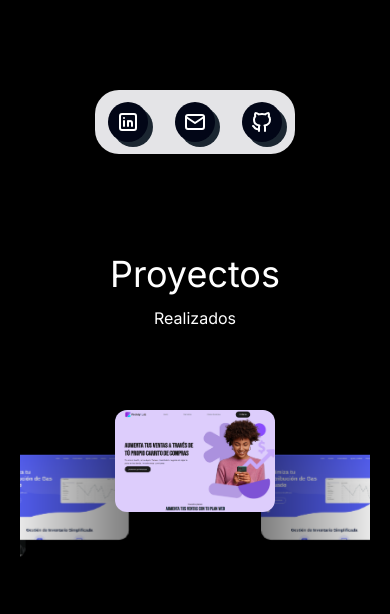
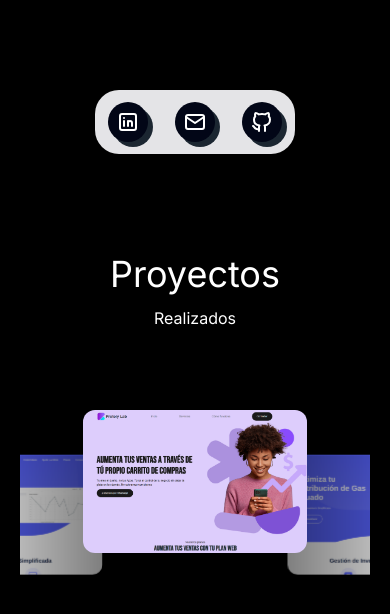
Before and after one commit to MatiTarl/Porfolio, a Next.js app: page / in a window 390 px wide. Shown: the part 636-1250 px from the top of the page. Built offline with nearby package versions, Linux system fonts and the light colour scheme.

Commit message:
Correcion de responsive

```diff
--- a/src/app/components/carousel/CarouselReact.jsx
+++ b/src/app/components/carousel/CarouselReact.jsx
@@ -67,13 +67,13 @@ export default function Carousel() {
         {slides.map((slide) => {
           return (
             <>
-              <SwiperSlide className="max-w-[10rem] sm:max-w-[30rem] relative items-center justify-center mt-10">
-                <div className="w-96 h-52 cardP ">
+              <SwiperSlide className="max-w-[14rem] sm:max-w-[30rem] relative items-center justify-center mt-10">
+                <div className="w-96 h-52 ">
                   <div className="">
                     <a href="https://www.google.com.ar">
                       <img
                         src={slide.img}
-                        className="max-w-[10rem] rounded-xl hover:animate-desplazarArriba animate-volverAbajo sm:max-w-[30rem] transition duration-700 "
+                        className="max-w-[14rem] rounded-xl hover:animate-desplazarArriba animate-volverAbajo sm:max-w-[30rem] transition duration-700 "
                         alt="Slides de proyectos"
                       />
                     </a>
```
